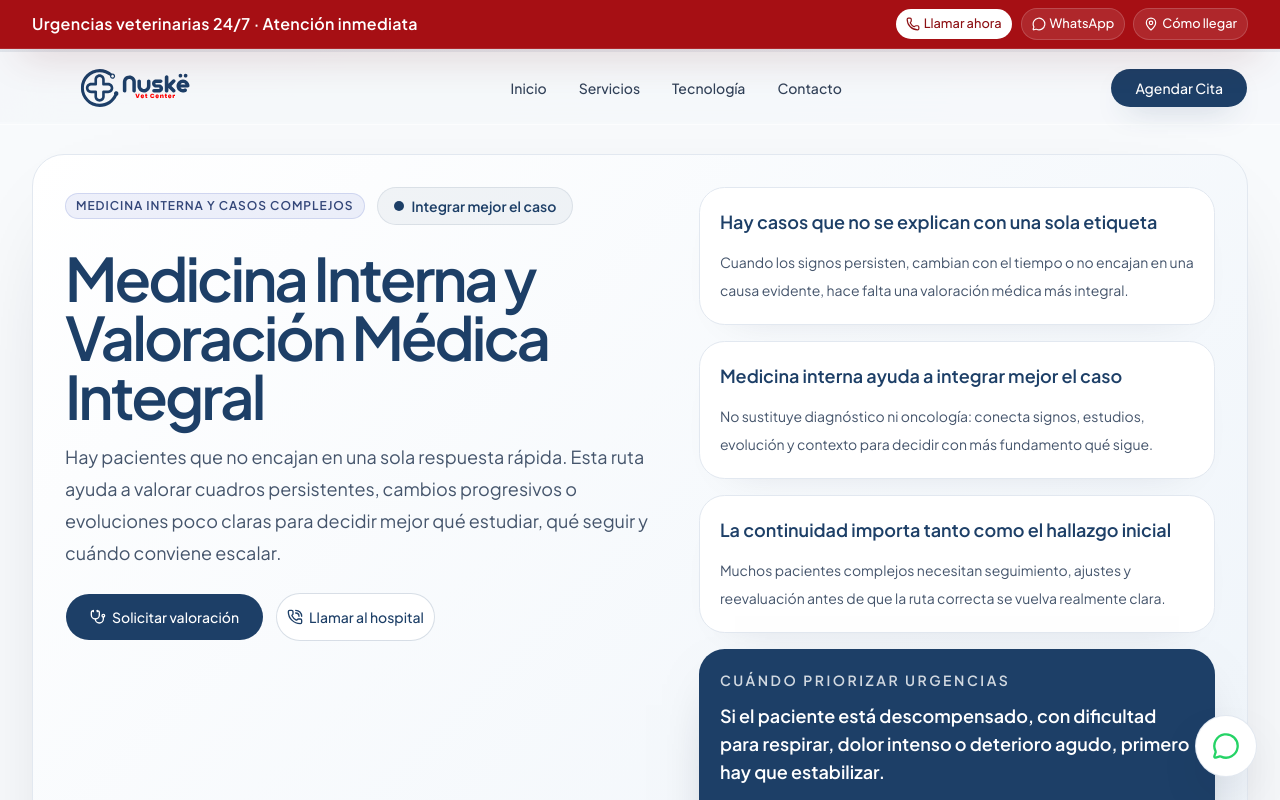
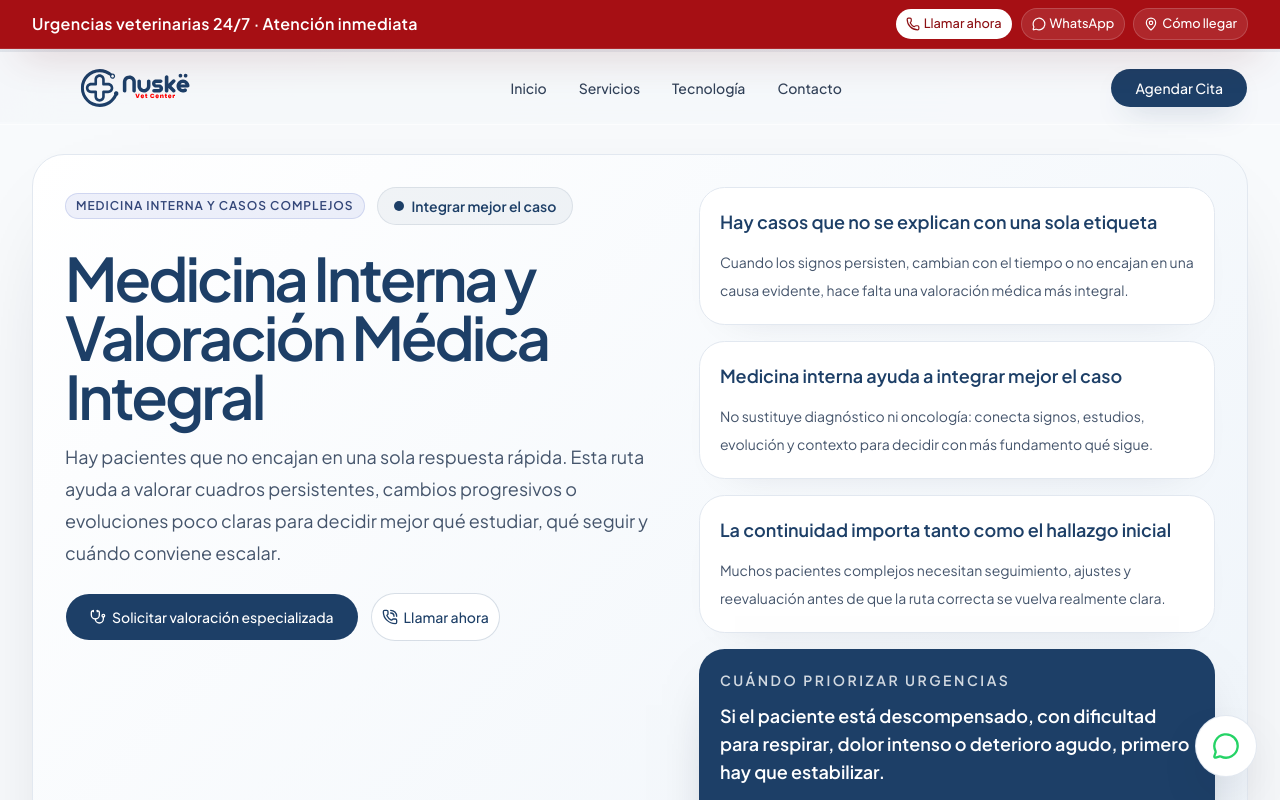
Before and after one commit to ray-calvo/NewWebNuskeTech, a Next.js app: page /medicina-interna in a window 1280 px wide. Shown: the top 800 px of the page. Built offline with nearby package versions, Linux system fonts and the light colour scheme.

Commit message:
feat: expand clinical runtime wiring to services and internal medicine

```diff
--- a/src/app/(marketing)/medicina-interna/page.tsx
+++ b/src/app/(marketing)/medicina-interna/page.tsx
@@ -12,10 +12,10 @@ import {
   internalMedicineCapabilities,
   internalMedicineDecisionContexts,
   internalMedicineDifferentiators,
-  internalMedicinePhoneHref,
   internalMedicineSupportCards,
-  internalMedicineWhatsAppHref,
 } from "@/features/marketing/components/medicina-interna/data";
+import { resolveClinicalUiModelForPage } from "@/lib/clinical-runtime/application";
+import { selectClinicalUiConsumption } from "@/lib/clinical-runtime/ui-consumption";
 
 export const metadata: Metadata = {
   title: "Medicina Interna",
@@ -24,9 +24,19 @@ export const metadata: Metadata = {
 };
 
 export default function MedicinaInternaPage() {
+  const clinicalUiModel = resolveClinicalUiModelForPage({
+    pathname: "/medicina-interna",
+  }).uiModel;
+  const runtimeConsumption = selectClinicalUiConsumption(clinicalUiModel, {
+    primaryPreference: ["specialized-valuation-request", "valuation-request"],
+    secondaryPreference: ["call-now", "followup-request"],
+  });
+  const finalPrimaryAction = runtimeConsumption.primaryCta;
+  const finalSecondaryAction = runtimeConsumption.secondaryCta;
+
   return (
     <main className="bg-background">
-      <MedicinaInternaHero />
+      <MedicinaInternaHero clinicalUiModel={clinicalUiModel} />
 
       <ClinicalSection
         badge="Cuándo conviene una valoración médica integral"
@@ -206,22 +216,42 @@ export default function MedicinaInternaPage() {
                   size="lg"
                   className="h-12 rounded-2xl bg-white px-6 text-primary hover:bg-white/92"
                 >
+                  {finalPrimaryAction.isExternal ? (
                     <a
-                    href={internalMedicineWhatsAppHref}
+                      href={finalPrimaryAction.href}
                       target="_blank"
                       rel="noreferrer"
                     >
-                    Solicitar valoración
+                      {finalPrimaryAction.label}
                     </a>
+                  ) : (
+                    <Link href={finalPrimaryAction.href}>
+                      {finalPrimaryAction.label}
+                    </Link>
+                  )}
                 </Button>
+                {finalSecondaryAction ? (
                   <Button
                     asChild
                     size="lg"
                     variant="outline"
                     className="h-12 rounded-2xl border-white/15 bg-white/10 text-white hover:bg-white/16 hover:text-white"
                   >
-                  <a href={internalMedicinePhoneHref}>Llamar al hospital</a>
+                    {finalSecondaryAction.isExternal ? (
+                      <a
+                        href={finalSecondaryAction.href}
+                        target="_blank"
+                        rel="noreferrer"
+                      >
+                        {finalSecondaryAction.label}
+                      </a>
+                    ) : (
+                      <Link href={finalSecondaryAction.href}>
+                        {finalSecondaryAction.label}
+                      </Link>
+                    )}
                   </Button>
+                ) : null}
                 <Button
                   asChild
                   size="lg"
--- a/src/app/(marketing)/servicios/page.tsx
+++ b/src/app/(marketing)/servicios/page.tsx
@@ -4,8 +4,20 @@ import { Button } from "@/components/ui/button";
 import { ServicesPageHero } from "@/features/marketing/components/services/ServicesPageHero";
 import { ServiceCategorySection } from "@/features/marketing/components/services/ServiceCategorySection";
 import { capabilityBlocks } from "@/features/marketing/components/services/data";
+import { resolveClinicalUiModelForPage } from "@/lib/clinical-runtime/application";
+import { selectClinicalUiConsumption } from "@/lib/clinical-runtime/ui-consumption";
 
 export default function ServiciosPage() {
+  const clinicalUiModel = resolveClinicalUiModelForPage({
+    pathname: "/servicios",
+  }).uiModel;
+  const runtimeConsumption = selectClinicalUiConsumption(clinicalUiModel, {
+    primaryPreference: ["emergency-route"],
+    secondaryPreference: ["orientation-request", "valuation-request"],
+  });
+  const finalPrimaryAction = runtimeConsumption.primaryCta;
+  const finalSecondaryAction = runtimeConsumption.secondaryCta;
+
   return (
     <main
       className="bg-background"
@@ -45,17 +57,35 @@ export default function ServiciosPage() {
                 size="lg"
                 className="h-11 rounded-2xl bg-primary px-6 text-primary-foreground hover:bg-secondary"
               >
-                <Link href="/urgencias">Ir a urgencias</Link>
+                <Link href={finalPrimaryAction.href}>{finalPrimaryAction.label}</Link>
               </Button>
+              {finalSecondaryAction ? (
                 <Button
                   asChild
                   size="lg"
                   variant="outline"
                   className="h-11 rounded-2xl border-primary/20 bg-white px-6 text-primary hover:bg-primary/5"
                 >
-                <Link href="/contacto">Solicitar orientación</Link>
+                  <Link href={finalSecondaryAction.href}>
+                    {finalSecondaryAction.label}
+                  </Link>
                 </Button>
+              ) : null}
             </div>
+
+            {runtimeConsumption.suggestedTransitions.length > 0 ? (
+              <div className="mt-5 flex flex-wrap gap-3">
+                {runtimeConsumption.suggestedTransitions.slice(0, 2).map((item) => (
+                  <Link
+                    key={item.href}
+                    href={item.href}
+                    className="rounded-full border border-primary/15 bg-primary/5 px-4 py-2 text-sm font-semibold text-primary transition-colors hover:bg-primary/10"
+                  >
+                    {item.label}
+                  </Link>
+                ))}
+              </div>
+            ) : null}
           </section>
         </div>
       </div>
--- a/src/features/marketing/components/medicina-interna/MedicinaInternaHero.tsx
+++ b/src/features/marketing/components/medicina-interna/MedicinaInternaHero.tsx
@@ -1,7 +1,10 @@
+import Link from "next/link";
 import { HeartPulse, PhoneCall, Stethoscope } from "lucide-react";
 
 import { Badge } from "@/components/ui/badge";
 import { Button } from "@/components/ui/button";
+import type { PageClinicalUiModel } from "@/lib/clinical-runtime/ui-adapter";
+import { selectClinicalUiConsumption } from "@/lib/clinical-runtime/ui-consumption";
 
 import {
   internalMedicineHeroHighlights,
@@ -9,7 +12,35 @@ import {
   internalMedicineWhatsAppHref,
 } from "./data";
 
-export function MedicinaInternaHero() {
+type MedicinaInternaHeroProps = {
+  clinicalUiModel?: PageClinicalUiModel;
+};
+
+export function MedicinaInternaHero({
+  clinicalUiModel,
+}: MedicinaInternaHeroProps) {
+  const runtimeConsumption = clinicalUiModel
+    ? selectClinicalUiConsumption(clinicalUiModel, {
+        primaryPreference: [
+          "specialized-valuation-request",
+          "valuation-request",
+        ],
+        secondaryPreference: ["call-now", "followup-request"],
+      })
+    : null;
+  const primaryAction = runtimeConsumption?.primaryCta ?? {
+    href: internalMedicineWhatsAppHref,
+    label: "Solicitar valoración",
+    kind: "specialized-valuation-request",
+    isExternal: true,
+  };
+  const secondaryAction = runtimeConsumption?.secondaryCta ?? {
+    href: internalMedicinePhoneHref,
+    label: "Llamar al hospital",
+    kind: "call-now",
+    isExternal: false,
+  };
+
   return (
     <section className="px-4 pb-8 pt-6 sm:px-6 lg:px-8 lg:pb-10 lg:pt-8">
       <div className="mx-auto max-w-7xl overflow-hidden rounded-[2rem] border border-slate-200 bg-[linear-gradient(135deg,#ffffff_0%,#eef4fa_100%)] p-5 shadow-[0_34px_110px_-62px_rgba(15,23,42,0.32)] md:p-7 lg:p-8">
@@ -41,14 +72,21 @@ export function MedicinaInternaHero() {
                 size="lg"
                 className="h-12 rounded-2xl bg-primary px-6 text-primary-foreground hover:bg-secondary"
               >
+                {primaryAction.isExternal ? (
                   <a
-                  href={internalMedicineWhatsAppHref}
+                    href={primaryAction.href}
                     target="_blank"
                     rel="noreferrer"
                   >
                     <Stethoscope aria-hidden={true} className="h-4 w-4" />
-                  Solicitar valoración
+                    {primaryAction.label}
                   </a>
+                ) : (
+                  <Link href={primaryAction.href}>
+                    <Stethoscope aria-hidden={true} className="h-4 w-4" />
+                    {primaryAction.label}
+                  </Link>
+                )}
               </Button>
               <Button
                 asChild
@@ -56,10 +94,21 @@ export function MedicinaInternaHero() {
                 variant="outline"
                 className="h-12 rounded-2xl border-primary/15 bg-white text-primary hover:bg-primary/5"
               >
-                <a href={internalMedicinePhoneHref}>
+                {secondaryAction.isExternal ? (
+                  <a
+                    href={secondaryAction.href}
+                    target="_blank"
+                    rel="noreferrer"
+                  >
                     <PhoneCall aria-hidden={true} className="h-4 w-4" />
-                  Llamar al hospital
+                    {secondaryAction.label}
                   </a>
+                ) : (
+                  <Link href={secondaryAction.href}>
+                    <PhoneCall aria-hidden={true} className="h-4 w-4" />
+                    {secondaryAction.label}
+                  </Link>
+                )}
               </Button>
             </div>
           </div>
--- a/src/lib/clinical-runtime/domain/page-context-map.ts
+++ b/src/lib/clinical-runtime/domain/page-context-map.ts
@@ -24,8 +24,8 @@ const clinicalPageContextMap = {
     canBeOverriddenByUrgency: true,
     defaultFallbackRoute: "/urgencias",
     primaryTransitions: [
+      "/diagnostico",
       "/urgencias",
-      "/diagnostico",
       "/cirugia",
       "/medicina-interna",
     ],
--- a/src/lib/clinical-runtime/ui-consumption/clinical-ui-consumption.ts
+++ b/src/lib/clinical-runtime/ui-consumption/clinical-ui-consumption.ts
@@ -74,7 +74,7 @@ function presentVisibleCta(cta: VisibleCta): PresentedClinicalCta {
       };
     case "followup-request":
       return {
-        href: cta.targetRoute ?? "/contacto",
+        href: "/contacto",
         label: "Dar seguimiento",
         kind: cta.actionKind,
         priorityLevel: cta.priorityLevel,
@@ -84,7 +84,7 @@ function presentVisibleCta(cta: VisibleCta): PresentedClinicalCta {
       };
     case "schedule-valuation":
       return {
-        href: cta.targetRoute ?? "/contacto",
+        href: "/contacto",
         label: "Agendar valoración",
         kind: cta.actionKind,
         priorityLevel: cta.priorityLevel,
@@ -94,7 +94,7 @@ function presentVisibleCta(cta: VisibleCta): PresentedClinicalCta {
       };
     case "specialized-valuation-request":
       return {
-        href: cta.targetRoute ?? "/contacto",
+        href: "/contacto",
         label: "Solicitar valoración especializada",
         kind: cta.actionKind,
         priorityLevel: cta.priorityLevel,
@@ -125,7 +125,7 @@ function presentVisibleCta(cta: VisibleCta): PresentedClinicalCta {
     case "valuation-request":
     default:
       return {
-        href: cta.targetRoute ?? "/contacto",
+        href: "/contacto",
         label: "Solicitar valoración",
         kind: cta.actionKind,
         priorityLevel: cta.priorityLevel,
```
Also changed, not shown: 1 other file (tests, documents, lock files or other folders). Lines whose indentation alone changed are shown as unchanged.
